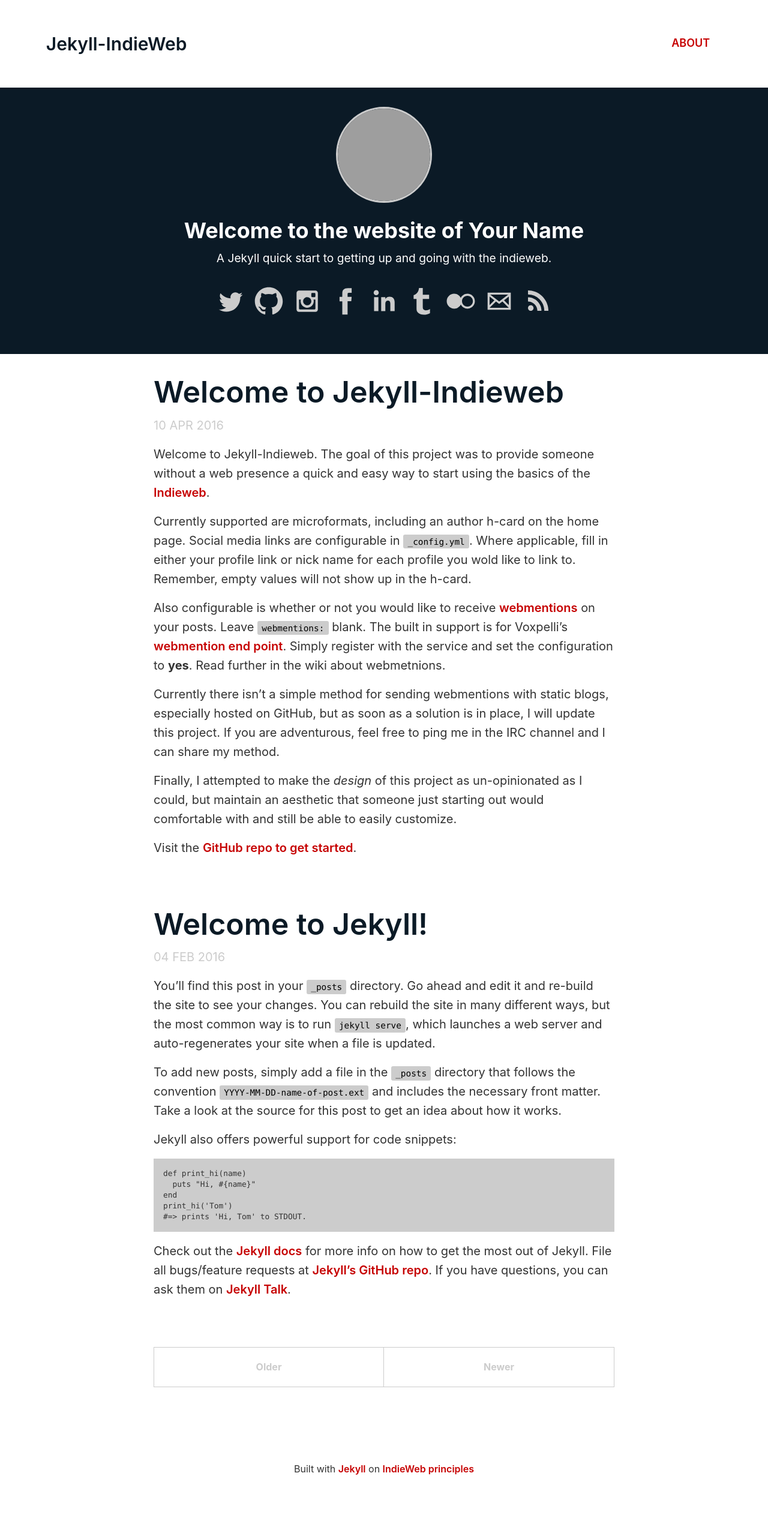
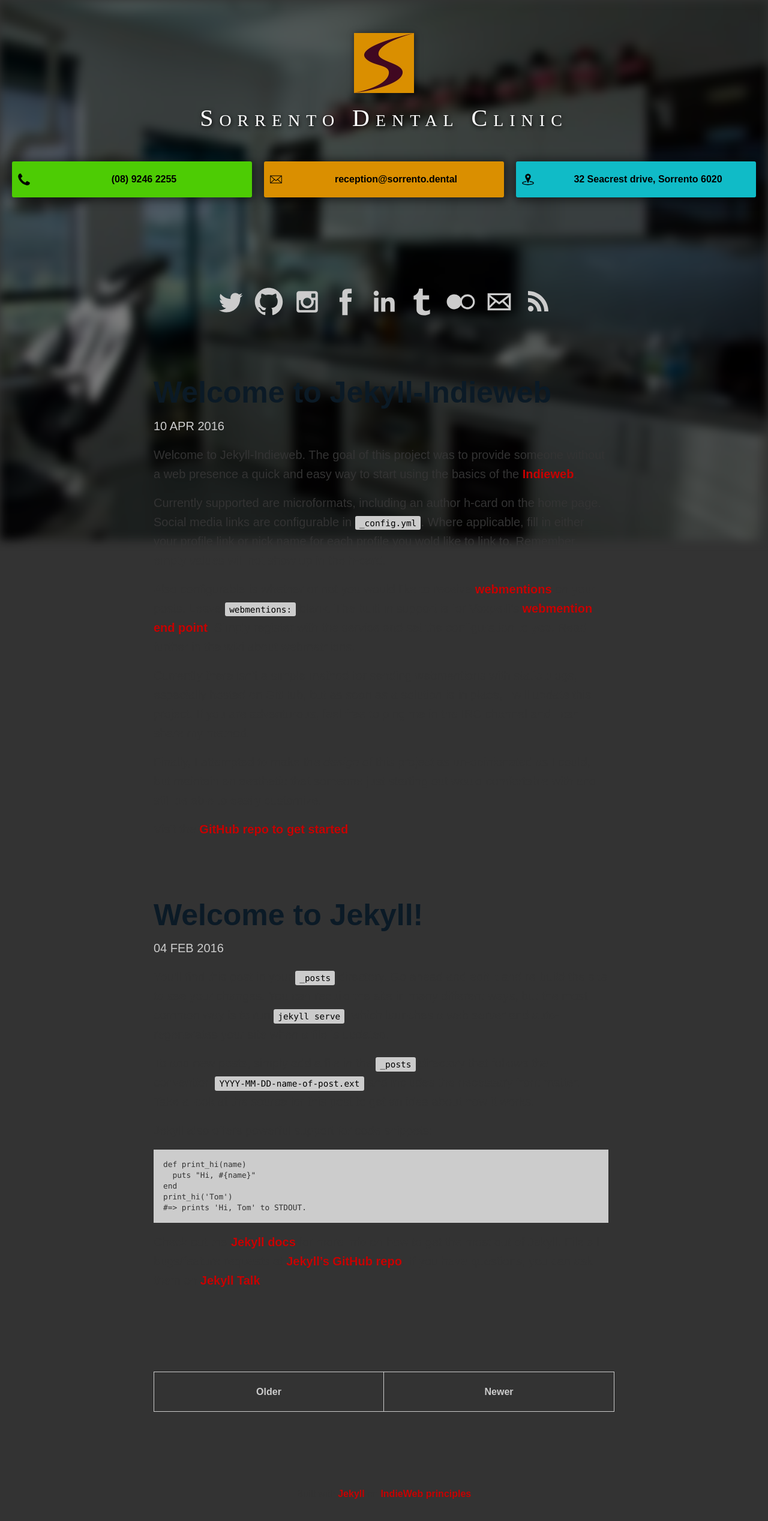
Before and after one commit to sorrentodc/sorrentodc.github.io, a Jekyll site: the page built from index.html, in a window 1280 px wide. Shown: the whole page at 60% size. Built offline with Jekyll 4.4.1, drawn with Linux system fonts in a browser that asks for light colours; the list of posts is cut into pages by our own code; before the commit the page ends 2494 px from its top, so only the background shows below that; grey boxes are pictures that could not be loaded.

Commit message:
early transition stuff

```diff
--- a/_includes/hcard.html
+++ b/_includes/hcard.html
@@ -1,3 +1,24 @@
+<div id="main">
+    <img id="header_background" src="/media/icons/background.jpg"/>
+    <div id="header">
+        <img id="practice_logo"src="/media/icons/sdcLogoPlain.jpg"/>
+        <div id="practice_name">Sorrento Dental Clinic</div>
+    </div>
+    <div id="contact_button_container">
+        <a href="tel:0892462255" id="call_button" class="contact_button">
+            <img src="/media/icons/phone.svg" class="contact_icon">
+            <div class="contact_text" > (08) 9246 2255</div>
+        </a>
+        <a href="mailto:reception@sorrento.dental?Subject=Patient%20enquiry" id="email_button" class="contact_button">
+            <img src="/media/icons/email.svg"/ class="contact_icon">
+            <div class="contact_text">reception@sorrento.dental</div>
+        </a>
+        <a id="map_button" class="contact_button" href="http://maps.apple.com/?address=32+Seacrest+Drive,+Sorrento+WA+Australia">
+            <img src="/media/icons/map.svg"/ class="contact_icon">
+            <div class="contact_text">32 Seacrest drive, Sorrento 6020</div>
+        </a>
+	</div>
+</div>
 	<div class="banner h-card">
 		<img class="u-photo" src="{{ site.author_img }}">
 		<h2>Welcome to the website of <span class="p-name">{{ site.author }}</span></h2>
--- a/_layouts/default.html
+++ b/_layouts/default.html
@@ -10,6 +10,7 @@
 	<meta name="description" content="{% if page.excerpt %}{{ page.excerpt | strip_html | strip_newlines | truncate: 160 }}{% else %}{{ site.description }}{% endif %}">
 
 	<link rel="stylesheet" href= "{{ site.github.url }}/css/main.css">
+	<link rel="stylesheet" href= "{{ site.github.url }}/css/styles.css">
 	<link rel="canonical" href="{{ page.url | replace:'index.html','' | prepend: site.github.url | prepend: site.url }}">
 	<link rel="alternate" type="application/rss+xml" title="{{ site.title }}" href="{{ "/feed.xml" | prepend: site.github.url | prepend: site.url }}">
 	{% if site.webmentions %}
--- /dev/null
+++ b/css/styles.css
@@ -0,0 +1,225 @@
+
+
+body {
+	margin: 0;
+	font-family: sans-serif;
+	background-color: #333333;
+}
+
+img {
+    max-width: 100%;
+    max-height: 100%;
+}
+
+#main {
+	background-color: #333333;
+	width: 100%;
+	position: absolute;
+	top: 0px;
+	left: 0px;
+	bottom: 0px;
+	right: 0px;
+	margin: 0;
+	overflow-x: hidden;
+	-webkit-overflow-scrolling: touch;
+}
+
+#header {
+	padding: 45px 0px 20px 0px;
+}
+
+#header_background {
+	position: fixed;
+	filter:  brightness(50%) blur(8px);
+	top: 0px;
+	max-width: 2000px;
+	display: block;
+	width: 100%;
+	min-width: 900px;
+	object-fit: cover;
+	min-height: 100%;
+	pointer-events: none;
+}
+
+#practice_logo {
+	position: relative;
+	display: block;
+	margin-left:auto;
+	margin-right:auto;
+	width: 100px;
+	margin-top: 10px;
+	box-shadow: 1px 1px 10px rgba(0, 0, 0, 0.52)
+}
+
+#practice_name {
+	text-align: center;
+	font-variant: small-caps;
+	font-size: 40px;
+	letter-spacing: 10px;
+	color: white;
+	padding-top: 10px;
+	font-family: serif;
+	text-shadow: 1px 2px 7px rgba(0, 0, 0, 1);
+	position: relative;
+
+}
+
+#contact_button_container {
+	display: flex;
+	justify-content: center;
+	margin: 10px;
+	flex-wrap: wrap;
+	margin-bottom: 32px;
+}
+
+.contact_button {
+	flex-basis: 0;
+	flex-grow: 1;
+	min-width: -webkit-min-content;
+	background: #4dcc04;
+	margin: 10px;
+	border-radius: 3px;
+	text-align: center;
+	text-decoration: none;
+	color: black;
+	box-shadow: 1px 1px 15px 4px rgba(0, 0, 0, 0.51);
+	height: 60px;
+	position: relative;
+	display: flex;
+	align-items: center;
+	line-height: 24px;
+}
+
+.contact_button:hover {
+	background: #27ff00
+}
+
+#email_button {
+	background: #da8f00;
+}
+
+#email_button:hover {
+	background: #ff9e00
+}
+
+#map_button {
+	background: #10bbc7
+}
+
+#map_button:hover {
+	background: #00eeff
+}
+
+.contact_icon {
+	position: absolute;
+	height: 40px;
+	padding: 10px;
+	flex-grow: 0;
+}
+
+.contact_text {
+	flex-grow: 1;
+	padding: 0px 20px 0px 60px;
+	min-width: 135px;
+}
+
+.image_carousel {
+	overflow-x: scroll;
+	-webkit-overflow-scrolling: touch;
+	overflow-y: hidden;
+	display: flex;
+	position: relative;
+	box-shadow: 1px 1px 10px rgba(0, 0, 0, 0.52)
+/*
+	padding: 10px 0px;
+	background: #333333;
+*/
+}
+
+.carousel_item {
+	position: relative;
+	height: 100px;
+	min-width: 150px;
+}
+
+.carousel_image2 {
+	min-height: 100%;
+	min-width: 100%;
+	object-fit: cover;
+}
+
+.carousel_image {
+	position: relative;
+	border: 1px solid black;
+}
+
+#posts_main {
+	padding-top: 40px;
+}
+
+.posts {
+	position: relative;
+	display: flex;
+	flex-wrap: wrap;
+	margin-right: 10px;
+	justify-content: center;
+}
+
+.post_category_title {
+	text-align: center;
+	font-variant: small-caps;
+	color: rgb(167, 167, 167);
+	position: relative;
+	font-size: 25px;
+	letter-spacing: 5px;
+	padding: 20px;
+	font-family: serif;
+	text-shadow: 1px 2px 7px rgba(0, 0, 0, 1);
+}
+
+.post_header {
+	display: flex;
+	color: white;
+	text-decoration: none;
+	text-align: center;
+	font-size: 20px;
+	border: 1px solid grey;
+	margin: 0px 0px 10px 10px;
+	background: rgba(0, 0, 0, 0.52);
+	align-items: center;
+	align-self: auto;
+	position: relative;
+	flex-grow: 1;
+	min-width: 300px;
+	max-width: 700px;
+}
+
+.post_header:hover {
+	background: grey;
+	border: 1px solid white;
+}
+
+.post_thumb_box {
+	position: absolute;
+	flex-grow: 0;
+	width: 25%;
+	height: 100%;
+	overflow: hidden;
+}
+
+.post_thumb_flexfix {
+	flex-grow: 0;
+	flex-shrink: 0;
+	width: 25%;
+}
+
+.post_thumbnail {
+	object-fit: cover;
+	height: 100%;
+	min-width: 100%;
+}
+
+.post_title {
+	flex-grow: 1;
+	padding: 20px 40px;
+}
```
Also changed, not shown: media/icons/background.jpg (added), media/icons/email.svg (added), media/icons/map.svg (added), media/icons/phone.svg (added), media/icons/sdcLogoPlain.jpg (added), media/icons/surgery.jpg (added).
